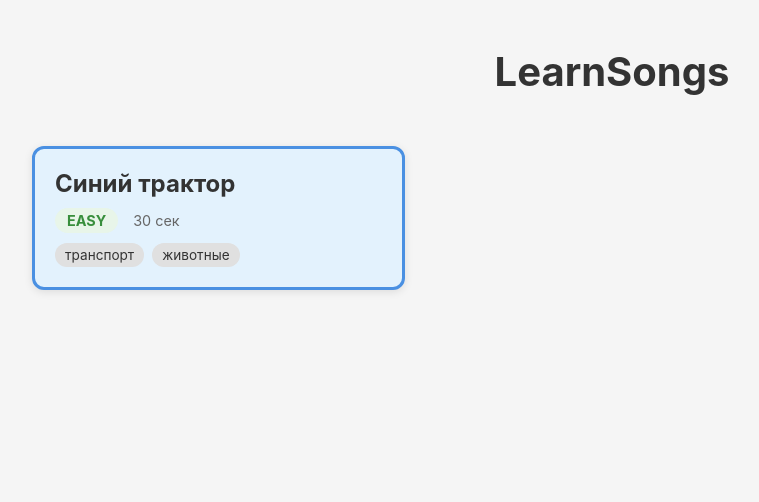
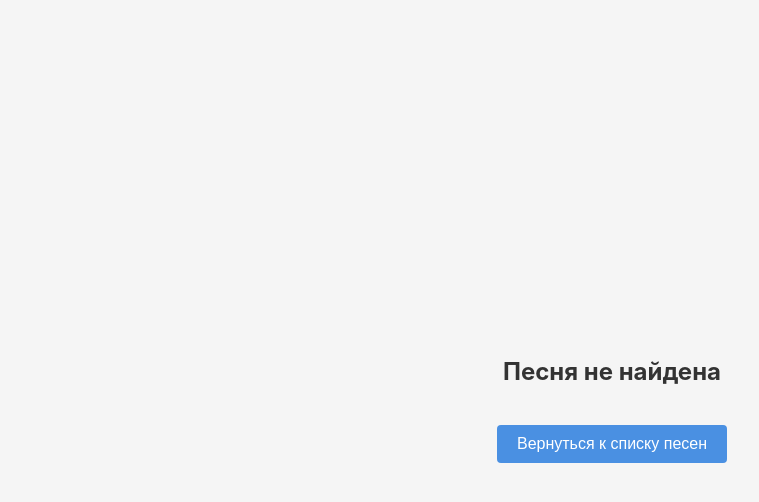
Before and after one commit to karambaJob/karambaJob.github.io, a React (Vite) app in the folder learnsongs/: page /song/1 in a window 1280 px wide. Shown: the top 502 px of the page, without its empty margins (28-787 px from the left). Built offline with nearby package versions, Linux system fonts and the light colour scheme.

Commit message:
роутер

```diff
--- a/learnsongs/package.json
+++ b/learnsongs/package.json
@@ -10,7 +10,8 @@
   },
   "dependencies": {
     "react": "^18.2.0",
-    "react-dom": "^18.2.0"
+    "react-dom": "^18.2.0",
+    "react-router-dom": "^7.10.1"
   },
   "devDependencies": {
     "@types/react": "^18.2.45",
--- a/learnsongs/src/App.tsx
+++ b/learnsongs/src/App.tsx
@@ -1,40 +1,18 @@
 import React from 'react';
-import { appConfig } from './data/config';
-import SongSelector from './components/SongSelector/SongSelector';
-import SongPlayer from './components/SongPlayer/SongPlayer';
 import { AudioProvider } from './providers/AudioProvider';
-import { SongConfig } from './types/song';
+import { Routes, Route } from 'react-router-dom';
+import SongList from './components/SongList/SongList';
+import SongPlayerRoute from './components/SongPlayerRoute/SongPlayerRoute';
 import './App.css';
 
 const App: React.FC = () => {
-  const [selectedSong, setSelectedSong] = React.useState<SongConfig | null>(null);
-
-  const handleSelectSong = (songId: string) => {
-    const song = appConfig.songs.find(s => s.id === songId);
-    if (song) {
-      setSelectedSong(song);
-    }
-  };
-
-  const handleBack = () => {
-    setSelectedSong(null);
-  };
-
   return (
     <AudioProvider>
       <div className="app">
-        {!selectedSong ? (
-          <SongSelector
-            songs={appConfig.songs}
-            selectedSongId={appConfig.defaultSongId || ''}
-            onSelectSong={handleSelectSong}
-          />
-        ) : (
-          <SongPlayer
-            song={selectedSong}
-            onBack={handleBack}
-          />
-        )}
+        <Routes>
+          <Route path="/" element={<SongList />} />
+          <Route path="/song/:songId" element={<SongPlayerRoute />} />
+        </Routes>
       </div>
     </AudioProvider>
   );
--- /dev/null
+++ b/learnsongs/src/components/SongList/SongList.module.css
@@ -0,0 +1,5 @@
+.songList {
+  height: 100vh;
+  display: flex;
+  flex-direction: column;
+}
--- /dev/null
+++ b/learnsongs/src/components/SongList/SongList.tsx
@@ -0,0 +1,25 @@
+import React from 'react';
+import { useNavigate } from 'react-router-dom';
+import { appConfig } from '../../data/config';
+import SongSelector from '../SongSelector/SongSelector';
+import styles from './SongList.module.css';
+
+const SongList: React.FC = () => {
+  const navigate = useNavigate();
+
+  const handleSelectSong = (songId: string) => {
+    navigate(`/song/${songId}`);
+  };
+
+  return (
+    <div className={styles.songList}>
+      <SongSelector
+        songs={appConfig.songs}
+        selectedSongId={appConfig.defaultSongId || ''}
+        onSelectSong={handleSelectSong}
+      />
+    </div>
+  );
+};
+
+export default SongList;
--- /dev/null
+++ b/learnsongs/src/components/SongPlayerRoute/SongPlayerRoute.module.css
@@ -0,0 +1,29 @@
+.songPlayerRoute {
+  height: 100vh;
+  display: flex;
+  flex-direction: column;
+}
+
+.notFound {
+  display: flex;
+  flex-direction: column;
+  align-items: center;
+  justify-content: center;
+  height: 100vh;
+  text-align: center;
+}
+
+.backButton {
+  margin-top: 20px;
+  padding: 10px 20px;
+  background-color: #4a90e2;
+  color: white;
+  border: none;
+  border-radius: 4px;
+  cursor: pointer;
+  font-size: 16px;
+}
+
+.backButton:hover {
+  background-color: #357abd;
+}
--- /dev/null
+++ b/learnsongs/src/components/SongPlayerRoute/SongPlayerRoute.tsx
@@ -0,0 +1,38 @@
+import React from 'react';
+import { useParams, useNavigate } from 'react-router-dom';
+import { appConfig } from '../../data/config';
+import SongPlayer from '../SongPlayer/SongPlayer';
+import styles from './SongPlayerRoute.module.css';
+
+const SongPlayerRoute: React.FC = () => {
+  const { songId } = useParams<{ songId: string }>();
+  const navigate = useNavigate();
+
+  const song = appConfig.songs.find(s => s.id === songId) || null;
+
+  const handleBack = () => {
+    navigate('/');
+  };
+
+  if (!song) {
+    return (
+      <div className={styles.notFound}>
+        <h2>Песня не найдена</h2>
+        <button onClick={handleBack} className={styles.backButton}>
+          Вернуться к списку песен
+        </button>
+      </div>
+    );
+  }
+
+  return (
+    <div className={styles.songPlayerRoute}>
+      <SongPlayer
+        song={song}
+        onBack={handleBack}
+      />
+    </div>
+  );
+};
+
+export default SongPlayerRoute;
--- a/learnsongs/src/components/SongSelector/SongSelector.tsx
+++ b/learnsongs/src/components/SongSelector/SongSelector.tsx
@@ -1,5 +1,5 @@
 import React from 'react';
-import { SongConfig, SongSelectorProps } from '../../types/song';
+import { SongSelectorProps } from '../../types/song';
 import styles from './SongSelector.module.css';
 
 const SongSelector: React.FC<SongSelectorProps> = ({
--- a/learnsongs/src/main.tsx
+++ b/learnsongs/src/main.tsx
@@ -2,9 +2,12 @@
 import ReactDOM from 'react-dom/client';
 import App from './App';
 import './index.css';
+import { BrowserRouter } from 'react-router-dom';
 
 ReactDOM.createRoot(document.getElementById('root')!).render(
   <React.StrictMode>
-    <App />
+    <BrowserRouter>
+      <App />
+    </BrowserRouter>
   </React.StrictMode>,
 );
```
Also changed, not shown: 1 other file (tests, documents, lock files or other folders).
